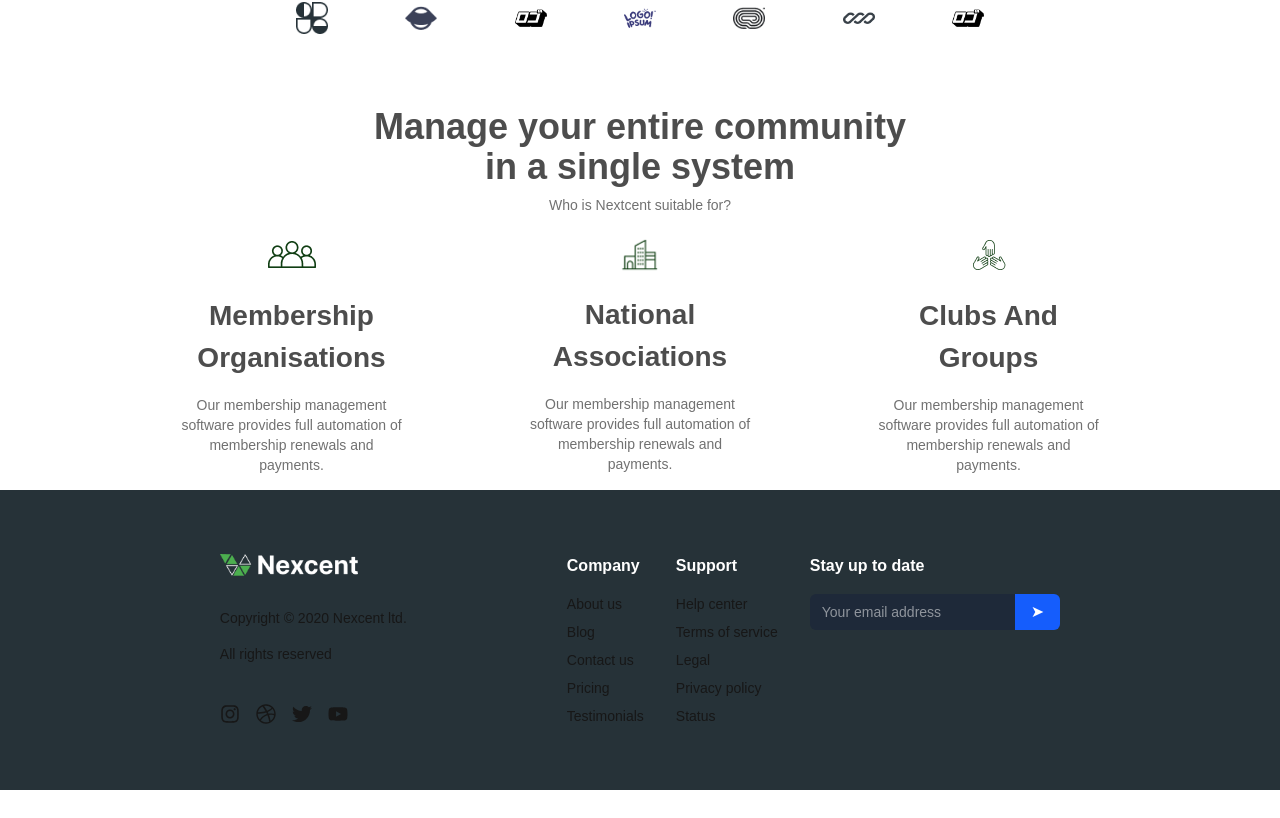
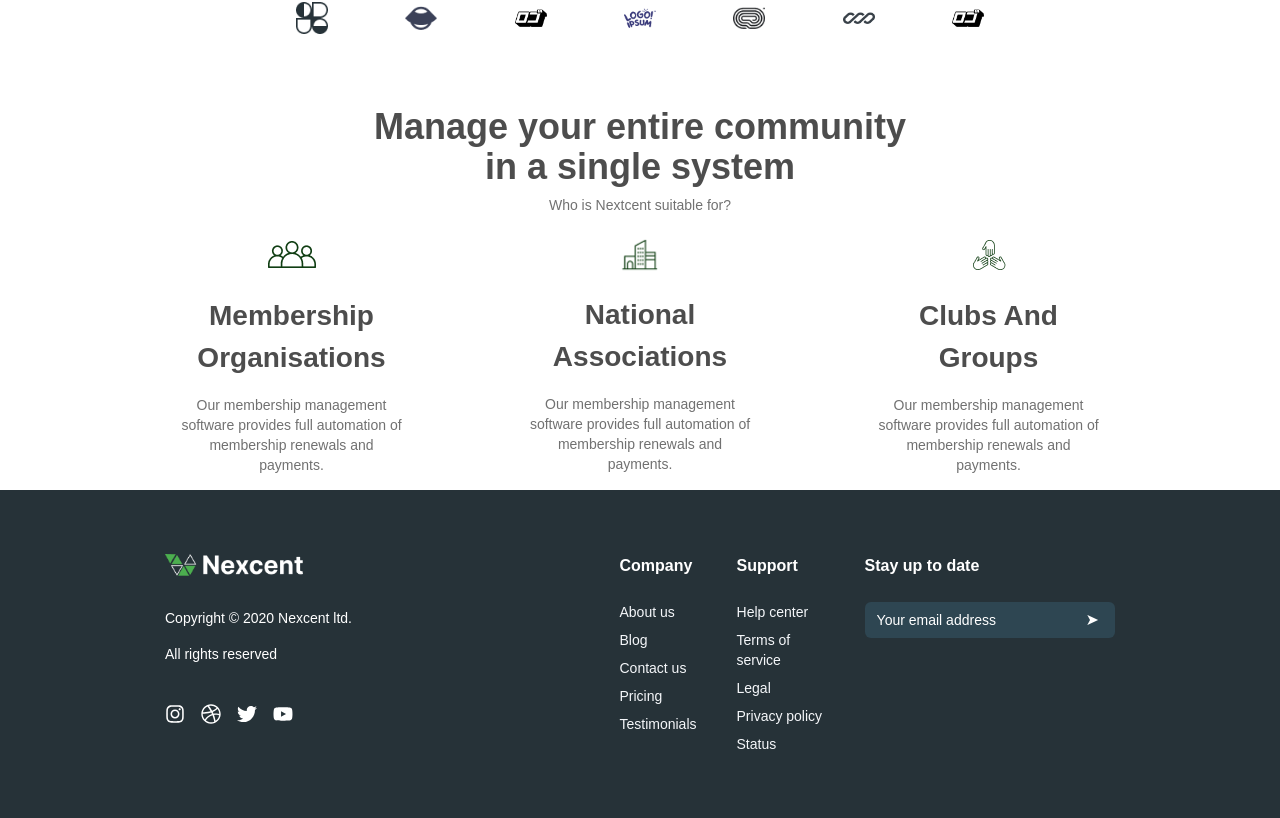
Before and after one commit to Kuzan-Senpai/nexcent, a Next.js app: page / in a window 1280 px wide. Shown: the part 705-1523 px from the top of the page. Before the commit the page ends 1495 px from the top, so only its background shows below. Built offline with nearby package versions, Linux system fonts and the light colour scheme.

Commit message:
refactor footer

```diff
--- a/components/layout/Footer.tsx
+++ b/components/layout/Footer.tsx
@@ -4,28 +4,26 @@ import { footerLinks } from "@/data/footerLinks";
 
 const Footer = () => {
     return (
-        <footer className="w-full bg-[#263238] py-16 px-[165px] gap-[125px]">
+        <footer className="w-full bg-[#263238] py-16 px-[165px]">
             <div className="flex flex-row justify-center gap-8">
-            {/* Logo and Socials */}
-            <div className="flex flex-col items-start mr-32 gap-4">
+                <div className="flex flex-col items-start w-[350px] gap-4 mr-30">
                     <div className="flex items-center space-x-2 mb-4">
                         <Image src="/FooterLogo.png" alt="Nexcent Logo" width={138} height={26} />
                     </div>
-                <p className="text-sm">Copyright © 2020 Nexcent ltd.</p>
-                <p className="text-sm mb-4">All rights reserved</p>
-                <div className="flex space-x-4 mt-2 text-xl">
-                    <FaInstagram />
+                    <p className="text-sm text-white">Copyright © 2020 Nexcent ltd.</p>
+                    <p className="text-sm mb-4 text-white">All rights reserved</p>
+                    <div className="flex space-x-4 mt-2 text-xl text-white">
+                        <FaInstagram/>
                         <FaDribbble />
                         <FaTwitter />
                         <FaYoutube />
                     </div>
                 </div>
 
-            {/* Dynamic Footer Sections */}
                 {footerLinks.map((section, index) => (
-            <div key={index}>
-                <h3 className="text-white font-semibold mb-4">{section.title}</h3>
-                <ul className="space-y-2 text-sm">
+                <div key={index} className="flex flex-col items-start gap-6 pr-2">
+                    <h3 className="text-white font-semibold">{section.title}</h3>
+                    <ul className="space-y-2 text-[#F5F7FA] text-sm">
                     {section.links.map((link, i) => (
                         <li key={i} className="hover:text-white cursor-pointer">
                         {link}
@@ -35,16 +33,15 @@ const Footer = () => {
                 </div>
                 ))}
 
-            {/* Subscribe Section */}
                 <div>
-            <h3 className="text-white font-semibold mb-4">Stay up to date</h3>
+                    <h3 className="text-white font-semibold mb-6">Stay up to date</h3>
                     <div className="flex">
                         <input
                         type="email"
                         placeholder="Your email address"
-                className="flex-1 px-3 py-2 rounded-l-md bg-gray-800 text-white text-sm focus:outline-none"
+                        className="flex-1 px-3 py-2 rounded-l-md bg-[#2e4652] text-white text-sm focus:outline-none placeholder:text-white"
                         />
-                <button className="px-4 bg-blue-600 rounded-r-md text-white hover:bg-blue-500">
+                        <button className="px-4 rounded-r-md text-white bg-[#2e4652]">
                         ➤
                         </button>
                     </div>
```
Lines whose indentation alone changed are shown as unchanged.
